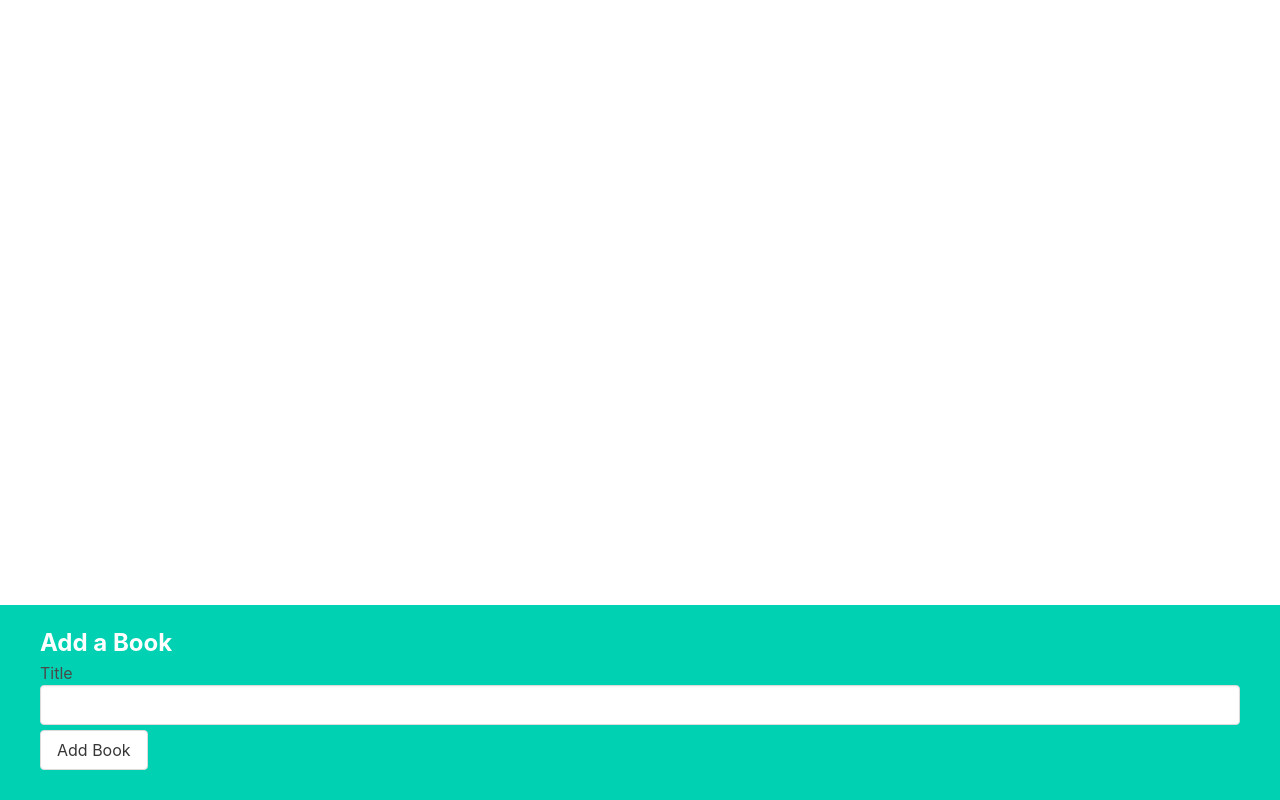
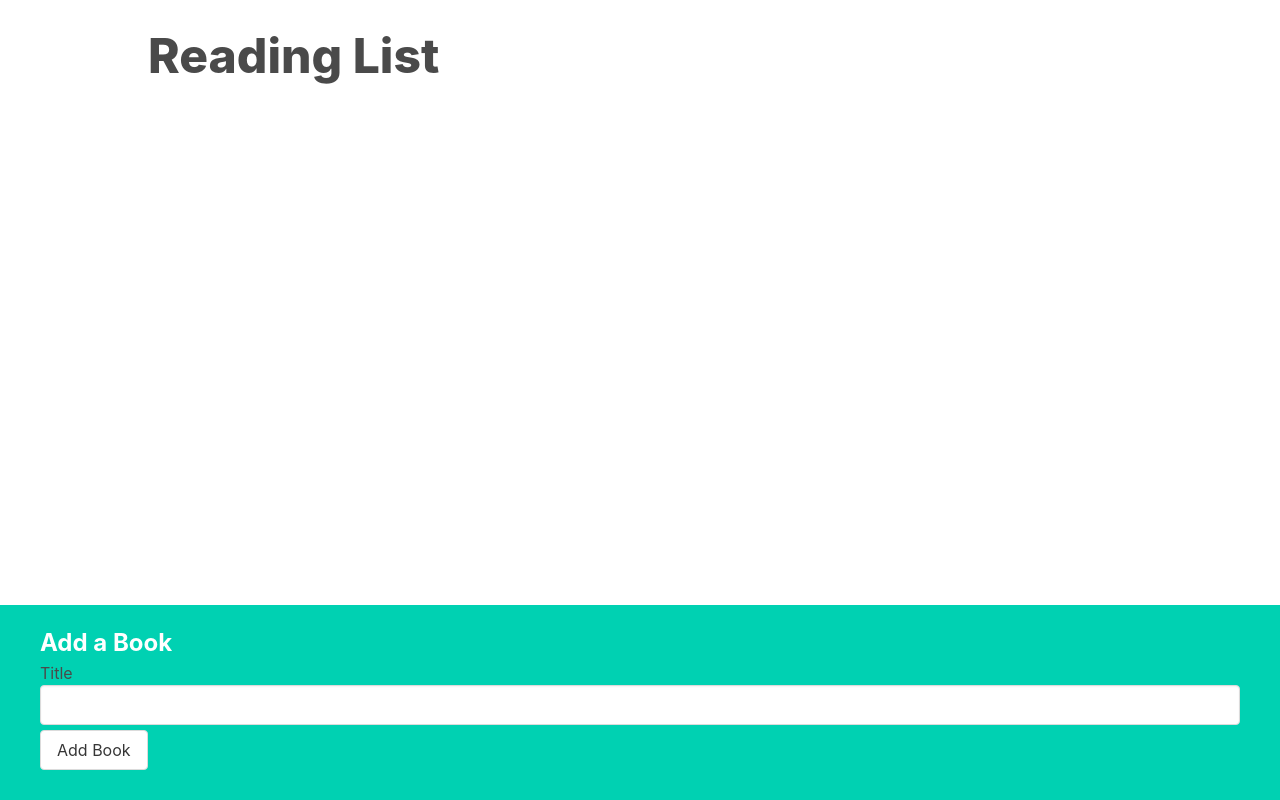
Before and after one commit to replayzor/books, a React (Vite) app: page / in a window 1280 px wide. Built offline with nearby package versions, Linux system fonts and the light colour scheme.

Commit message:
Add h1 tag

```diff
--- a/src/App.jsx
+++ b/src/App.jsx
@@ -30,6 +30,7 @@ function App() {
 
 	return (
 		<div className="app">
+			<h1>Reading List</h1>
 			<BookList
 				editBookById={editBookById}
 				books={books}
```
